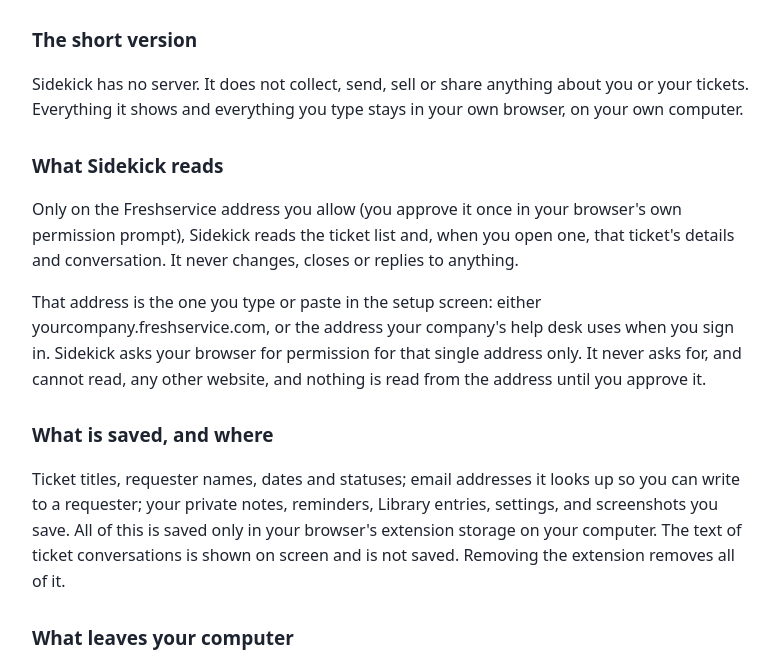
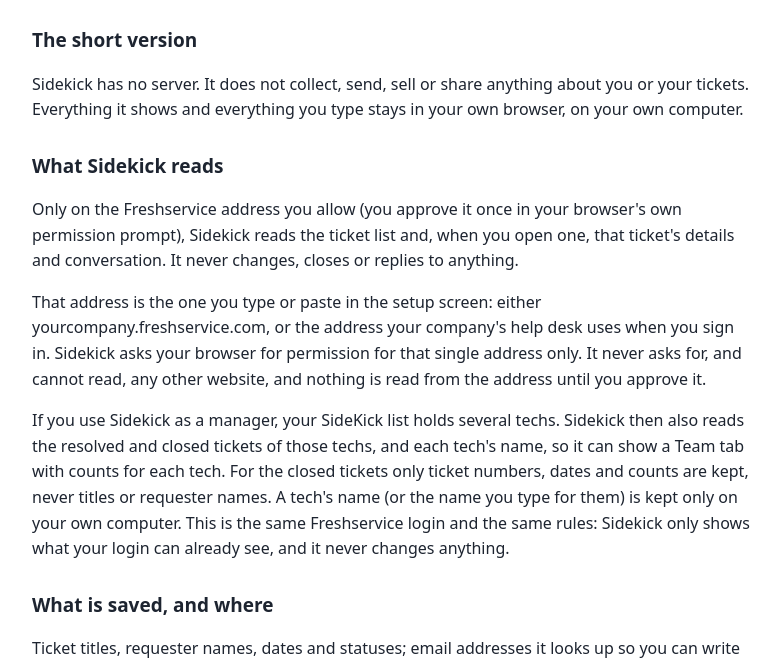
Before and after one commit to dumb-donkey/dumb-donkey.github.io, a plain HTML site: page sidekick-privacy/index.html in a window 1280 px wide. Shown: the part 132-798 px from the top of the page, without its empty margins (248-1028 px from the left). Drawn offline with Linux system fonts and the light colour scheme.

Commit message:
Sidekick privacy: describe the manager Team view
Co-Authored-By: Claude Sonnet 5.5 <noreply@anthropic.com>

```diff
--- a/sidekick-privacy/index.html
+++ b/sidekick-privacy/index.html
@@ -9,6 +9,7 @@
 <h2>What Sidekick reads</h2>
 <p>Only on the Freshservice address you allow (you approve it once in your browser's own permission prompt), Sidekick reads the ticket list and, when you open one, that ticket's details and conversation. It never changes, closes or replies to anything.</p>
 <p>That address is the one you type or paste in the setup screen: either yourcompany.freshservice.com, or the address your company's help desk uses when you sign in. Sidekick asks your browser for permission for that single address only. It never asks for, and cannot read, any other website, and nothing is read from the address until you approve it.</p>
+<p>If you use Sidekick as a manager, your SideKick list holds several techs. Sidekick then also reads the resolved and closed tickets of those techs, and each tech's name, so it can show a Team tab with counts for each tech. For the closed tickets only ticket numbers, dates and counts are kept, never titles or requester names. A tech's name (or the name you type for them) is kept only on your own computer. This is the same Freshservice login and the same rules: Sidekick only shows what your login can already see, and it never changes anything.</p>
 <h2>What is saved, and where</h2>
 <p>Ticket titles, requester names, dates and statuses; email addresses it looks up so you can write to a requester; your private notes, reminders, Library entries, settings, and screenshots you save. All of this is saved only in your browser's extension storage on your computer. The text of ticket conversations is shown on screen and is not saved. Removing the extension removes all of it.</p>
 <h2>What leaves your computer</h2>
```
